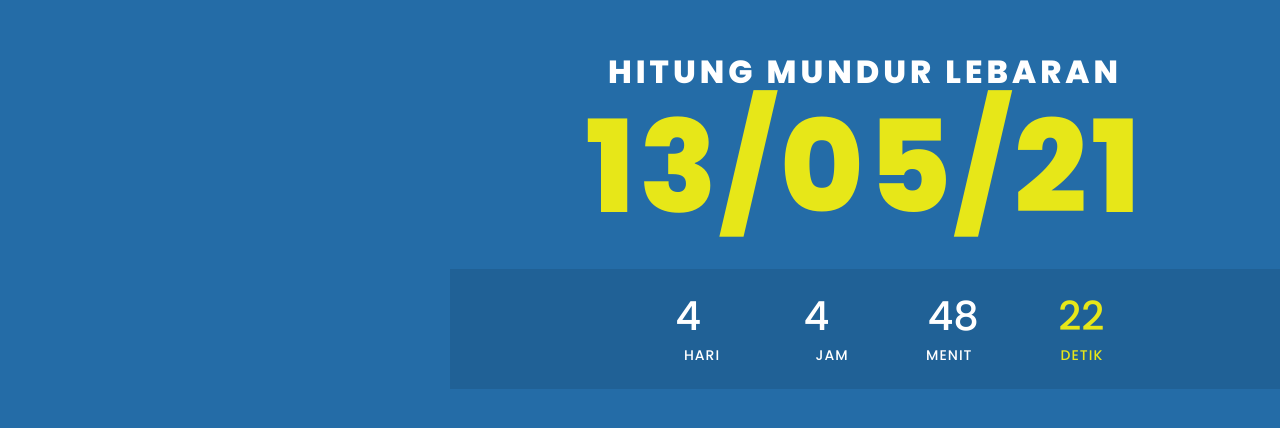
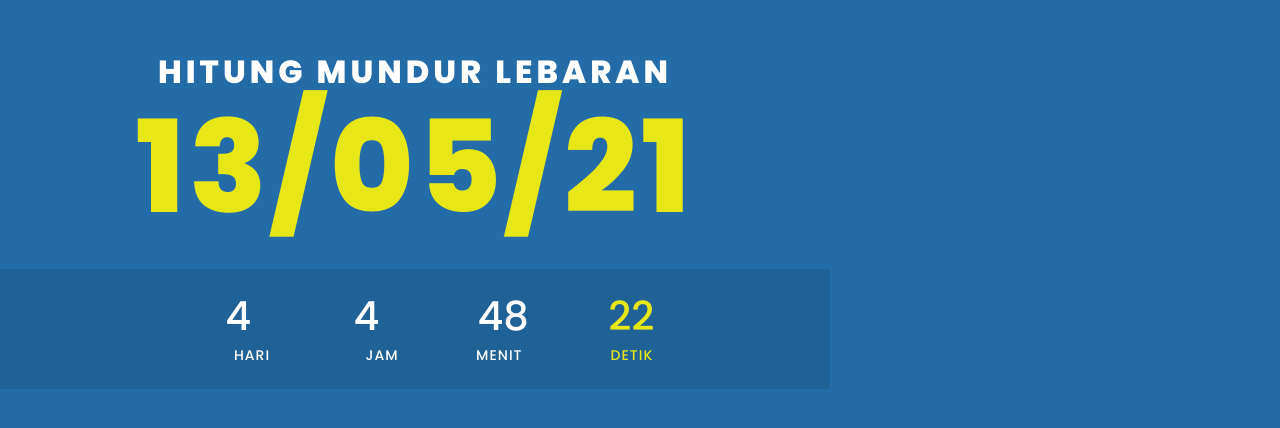
Before and after one commit to M-Coding-a11u/MikoWEBSITE, a plain HTML site: page index.html in a window 1280 px wide. Shown: the part 194-622 px from the top of the page. Drawn offline with Linux system fonts and the light colour scheme.

Commit message:
Update index.html

```diff
--- a/index.html
+++ b/index.html
@@ -2,18 +2,18 @@
 <html lang="en">
 <head>
     <meta charset="UTF-8">
-    <meta name="description" content="Nungguin ya wkwkwk">
+    <meta name="description" content="Masih Lama Anjir wkwk">
     <meta name="keywords" content="HTML, CSS, JavaScript">
-    <meta name="author" content="Zx-M1K5">
+    <meta name="author" content="MFarelS">
     <meta name="viewport" content="width=device-width, initial-scale=1.0">
     <link rel="stylesheet" href="style.css">
     <title>Hitung mundur lebaran</title>
 </head>
 <body>
     <div class="container">
-        <div class="imgBx"></div>
         <div class="countdownBx">
-            <h2>HITUNG MUNDUR LEBARAN<br><span><i>13/05/21</i></span></h2>
+            <h2 class="blink_me">HITUNG MUNDUR LEBARAN<br>
+              <span><i>13/05/21</i></span></h2>
             <div class="countdown">
                 <div id="day">00</div>
                 <div id="hour">00</div>
```
